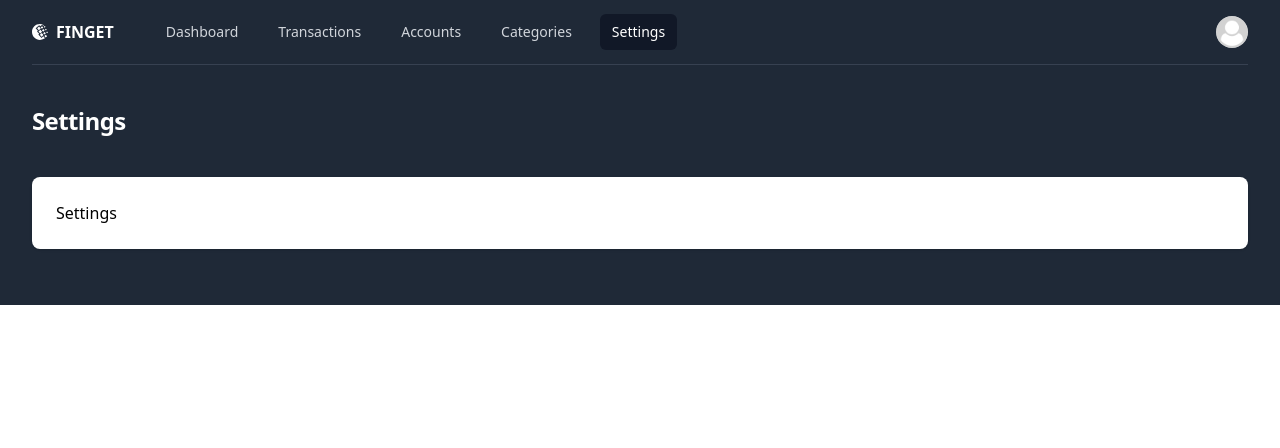
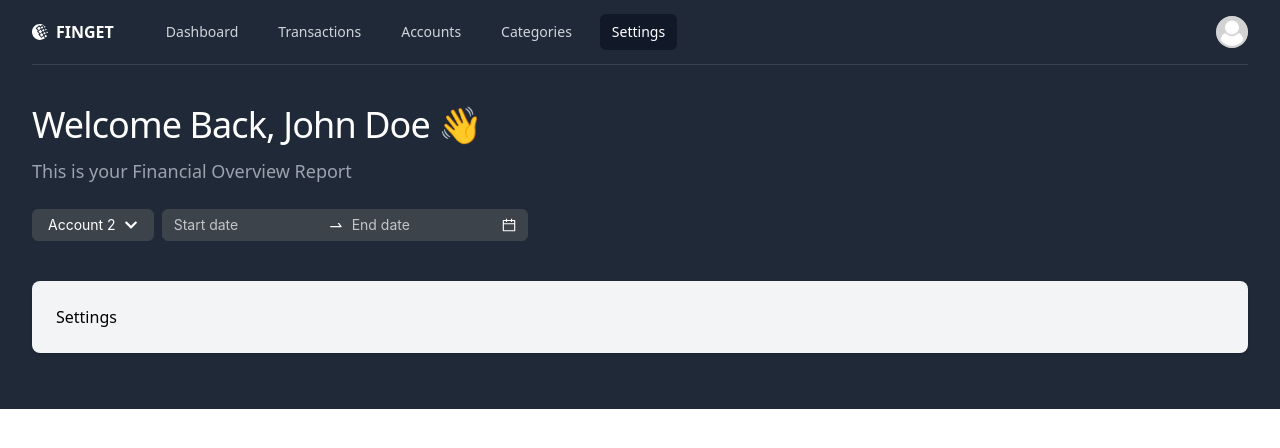
Before and after one commit to abubakar-shaikh-dev/finget, a React (Vite) app: page /settings in a window 1280 px wide. Shown: the top 448 px of the page. Built offline with nearby package versions, Linux system fonts and the light colour scheme.

Commit message:
chore: Stat card added to dashboard

```diff
--- a/package.json
+++ b/package.json
@@ -23,7 +23,8 @@
     "react-hook-form": "^7.52.0",
     "react-hot-toast": "^2.4.1",
     "react-icons": "^5.2.1",
-    "react-router-dom": "^6.24.0"
+    "react-router-dom": "^6.24.0",
+    "styled-components": "^6.1.11"
   },
   "devDependencies": {
     "@types/react": "^18.3.3",
--- a/src/components/PanelWrapper.jsx
+++ b/src/components/PanelWrapper.jsx
@@ -3,7 +3,23 @@ import { Disclosure, Menu, Transition } from "@headlessui/react";
 import { Bars3Icon, BellIcon, XMarkIcon } from "@heroicons/react/24/outline";
 import { Link, useLocation, useNavigate } from "react-router-dom";
 import { SiWebmoney } from "react-icons/si";
-import { Modal } from "antd";
+import { Button, Dropdown, Modal, Space, Typography, DatePicker } from "antd";
+const { RangePicker } = DatePicker;
+import { FaChevronDown } from "react-icons/fa";
+import styled from "styled-components";
+
+const StyledRangePicker = styled(RangePicker)`
+  .anticon-swap-right,
+  .anticon-calendar {
+    color: #fff !important;
+  }
+  ::placeholder {
+    color: #c5c5c5 !important;
+  }
+  .ant-picker-active-bar {
+    background: #fff !important;
+  }
+`;
 
 export default function PanelWrapper({ children }) {
   const location = useLocation();
@@ -235,28 +251,47 @@ export default function PanelWrapper({ children }) {
             )}
           </Disclosure>
           <header className="py-10">
-            <div className="mx-auto max-w-7xl px-4 sm:px-6 lg:px-8">
-              {location.pathname === "/dashboard" && (
-                <>
-                  <h1 className="text-4xl font-bold tracking-tight text-white">
-                    Hello, John Doe 👋
-                  </h1>
-                  <br />
-                </>
-              )}
-              <h3 className="text-2xl font-bold tracking-tight text-white">
-                {location.pathname === "/dashboard"
-                  ? "Dashboard"
-                  : location.pathname === "/transactions"
-                  ? "Transactions"
-                  : location.pathname === "/accounts"
-                  ? "Accounts"
-                  : location.pathname === "/categories"
-                  ? "Categories"
-                  : location.pathname === "/settings"
-                  ? "Settings"
-                  : ""}
-              </h3>
+            <div className="mx-auto max-w-7xl px-4 sm:px-6 lg:px-8 mb-6">
+              <h1 className="mb-3 text-4xl font-medium tracking-tight text-white">
+                Welcome Back, John Doe 👋
+              </h1>
+              <span className="text-lg font-normal text-gray-400">
+                This is your Financial Overview Report
+              </span>
+            </div>
+            <div className="mx-auto max-w-7xl px-4 sm:px-6 lg:px-8 flex flex-row justify-start gap-2">
+              <Dropdown
+                menu={{
+                  items: [
+                    { key: "1", label: "All Accounts" },
+                    { key: "2", label: "Account 1" },
+                    { key: "3", label: "Account 2" },
+                  ],
+                  selectable: true,
+                  defaultSelectedKeys: ["1"],
+                }}
+              >
+                <Typography.Link>
+                  <Space>
+                    <Button
+                      style={{
+                        background: "#3d434b",
+                        color: "#fff",
+                        borderColor: "#3d434b",
+                      }}
+                    >
+                      Account 2 <FaChevronDown />
+                    </Button>
+                  </Space>
+                </Typography.Link>
+              </Dropdown>
+              <StyledRangePicker
+                style={{
+                  background: "#3d434b",
+                  color: "#fff",
+                  borderColor: "#3d434b",
+                }}
+              />
             </div>
           </header>
         </div>
@@ -264,7 +299,7 @@ export default function PanelWrapper({ children }) {
         <main className="-mt-32">
           <div className="mx-auto max-w-7xl px-4 pb-12 sm:px-6 lg:px-8">
             {/* Replace with your content */}
-            <div className="rounded-lg bg-white px-5 py-6 shadow sm:px-6">
+            <div className="rounded-lg bg-gray-100 px-5 py-6 shadow sm:px-6">
               {children}
             </div>
             {/* /End replace */}
--- /dev/null
+++ b/src/components/StatisticsCard.jsx
@@ -0,0 +1,41 @@
+export default function StatisticsCard({
+  title,
+  value,
+  icon,
+  iconBg,
+  iconColor,
+}) {
+  return (
+    <div
+      key={title}
+      className="overflow-hidden rounded-lg bg-white px-4 py-5 shadow sm:p-6"
+    >
+      <div className="flex w-full justify-between">
+        <div>
+          <dt className="truncate text-lg font-medium text-gray-800">
+            {title}
+          </dt>
+          <span className="font-normal text-sm text-gray-400">
+            Apr 4 2024 - May 4 2024
+          </span>
+          <dd className="mt-1 text-3xl font-semibold tracking-tight text-gray-900">
+            {value}
+          </dd>
+        </div>
+        <div>
+          <div
+            style={{
+              background: iconBg,
+              color: iconColor,
+              borderRadius: "0.4em",
+              fontSize: "2.1em",
+              padding: "0.3em",
+            }}
+          >
+            {icon}
+          </div>
+        </div>
+      </div>
+    </div>
+  );
+}
--- a/src/pages/dashboard/index.jsx
+++ b/src/pages/dashboard/index.jsx
@@ -1,5 +1,47 @@
 import React from "react";
+import StatisticsCard from "../../components/StatisticsCard";
+import { Row, Col } from "antd";
+import { TbPigMoney } from "react-icons/tb";
+import { PiChartLineUpBold , PiChartLineDownBold} from "react-icons/pi";
+
+const stats = [
+  {
+    title: "Remaining",
+    value: "71,897",
+    icon: <TbPigMoney />,
+    iconBg: "#e1e1fe",
+    iconColor: "#168ff9",
+  },
+  {
+    title: "Income",
+    value: "71,897",
+    icon: <PiChartLineUpBold />,
+    iconBg: "#e2fee1",
+    iconColor: "#16f956",
+  },
+  {
+    title: "Expense",
+    value: "12,897",
+    icon: <PiChartLineDownBold />,
+    iconBg: "#fee1e1",
+    iconColor: "#f95216",
+  },
+];
 
 export default function index() {
-  return <div>Dashboard</div>;
+  return (
+    <Row gutter={16}>
+      {stats.map((item) => (
+        <Col xs={24} sm={24} md={8} lg={8} key={item.title} className="mb-4">
+          <StatisticsCard
+            title={item.title}
+            value={item.value}
+            icon={item.icon}
+            iconBg={item.iconBg}
+            iconColor={item.iconColor}
+          />
+        </Col>
+      ))}
+    </Row>
+  );
 }
```
Also changed, not shown: 1 other file (tests, documents, lock files or other folders).
